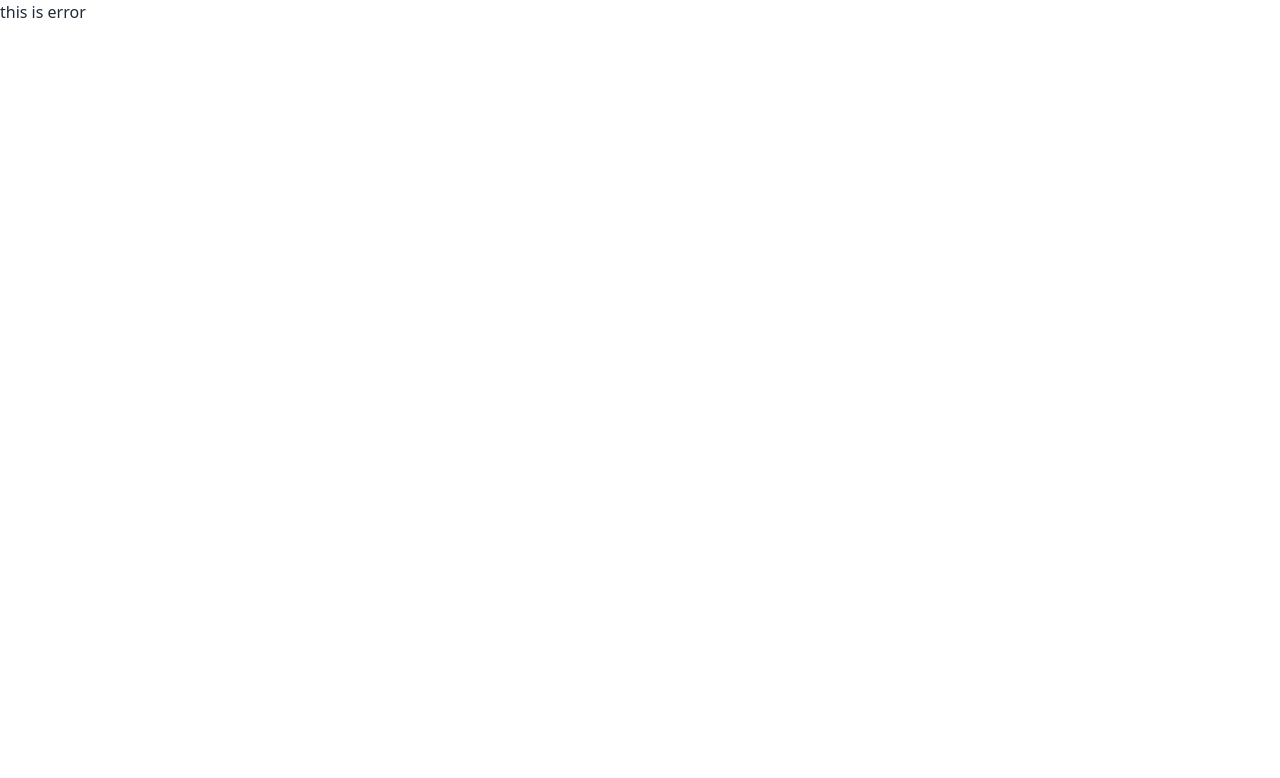
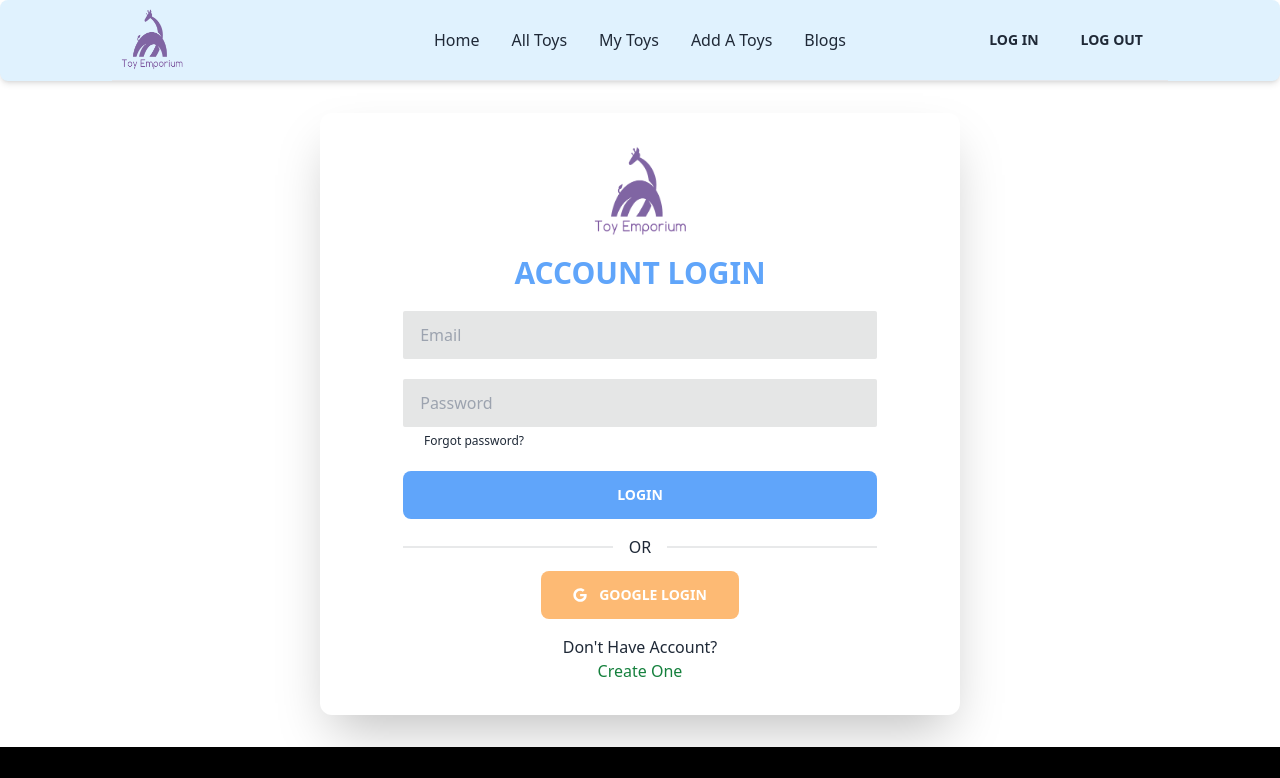
Before and after one commit to parthoroy77/Project-Toy-Emporium, a React (Vite) app: page /login in a window 1280 px wide. Before the commit this address had no page. Shown: the top 778 px of the page. Built offline with nearby package versions, Linux system fonts and the light colour scheme.

Commit message:
login page created

```diff
--- /dev/null
+++ b/src/pages/Login/Login.jsx
@@ -0,0 +1,45 @@
+import React from 'react';
+import logo from '../../assets/Logo/logo.png'
+import { Link } from 'react-router-dom';
+import { FaGoogle } from 'react-icons/fa';
+const Login = () => {
+    return (
+        <div className='py-8'>
+            <div className='lg:w-1/2 mx-auto'>
+                <div className=' px-6 rounded-xl py-8 mx-auto shadow-2xl'>
+                    <div className='text-center space-y-4'>
+                        <img src={logo} className='mx-auto w-24' alt="" />
+                        <h2 className='text-3xl font-bold text-blue-400'>ACCOUNT LOGIN</h2>
+                    </div>
+                    <form className='space-y-5 my-5'>
+                        <div className="form-control">
+                            <input type="email" placeholder="Email" className="h-12 w-4/5 mx-auto input rounded-sm bg-base-300 border-collapse" />
+                        </div>
+                        <div className="form-control">
+                            <input type="password" placeholder="Password" className="h-12 w-4/5 mx-auto input rounded-sm bg-base-300 border-collapse" />
+                        </div>
+                            <Link className="label-text-alt ml-20 link link-hover">Forgot password?</Link>
+                        <div className='text-center'>
+                            <input type="submit" value="Login" className='btn border-0 w-4/5 mx-auto bg-blue-400' />
+                        </div>
+
+                    </form>
+                    <div className="divider w-4/5 mx-auto">OR</div>
+                    <div className='text-center mb-4'>
+                        <button className='btn w-4/12 bg-orange-300 border-0'>
+                            <FaGoogle className='mr-3'/>
+                            Google Login</button>
+                    </div>
+                    <div className='text-center'>
+                        <h3 className='text-center'>
+                            Don't Have Account?
+                        </h3>
+                        <Link to='/register' className="text-green-700  link-hover">Create One</Link>
+                    </div>
+                </div>
+            </div>
+        </div>
+    );
+};
+
+export default Login;
--- /dev/null
+++ b/src/pages/Register/Register.jsx
@@ -0,0 +1,11 @@
+import React from 'react';
+
+const Register = () => {
+    return (
+        <div>
+
+        </div>
+    );
+};
+
+export default Register;
--- a/src/pages/Shared/Navbar/Navbar.jsx
+++ b/src/pages/Shared/Navbar/Navbar.jsx
@@ -32,8 +32,10 @@ const Navbar = () => {
                         {navItems}
                     </ul>
                 </div>
-                <div className="navbar-end">
-                    <img title='partho' className="w-14 rounded-full" src='https://images.unsplash.com/photo-1535713875002-d1d0cf377fde?ixlib=rb-4.0.3&ixid=M3wxMjA3fDB8MHxzZWFyY2h8Mnx8dXNlciUyMHByb2ZpbGV8ZW58MHx8MHx8fDA%3D&w=1000&q=80' />
+                <div className="navbar-end space-x-2">
+                    <Link to='/login'><button className='btn btn-ghost'>Log In</button></Link>
+                    <Link to='/register'><button className='btn btn-ghost'>Log Out</button></Link>
+                    {/* <img title='partho' className="w-14 rounded-full" src='https://images.unsplash.com/photo-1535713875002-d1d0cf377fde?ixlib=rb-4.0.3&ixid=M3wxMjA3fDB8MHxzZWFyY2h8Mnx8dXNlciUyMHByb2ZpbGV8ZW58MHx8MHx8fDA%3D&w=1000&q=80' /> */}
                 </div>
             </div>
             <hr />
```
Also changed, not shown: src/routes/Routes.jsx (+10 -0 lines).
